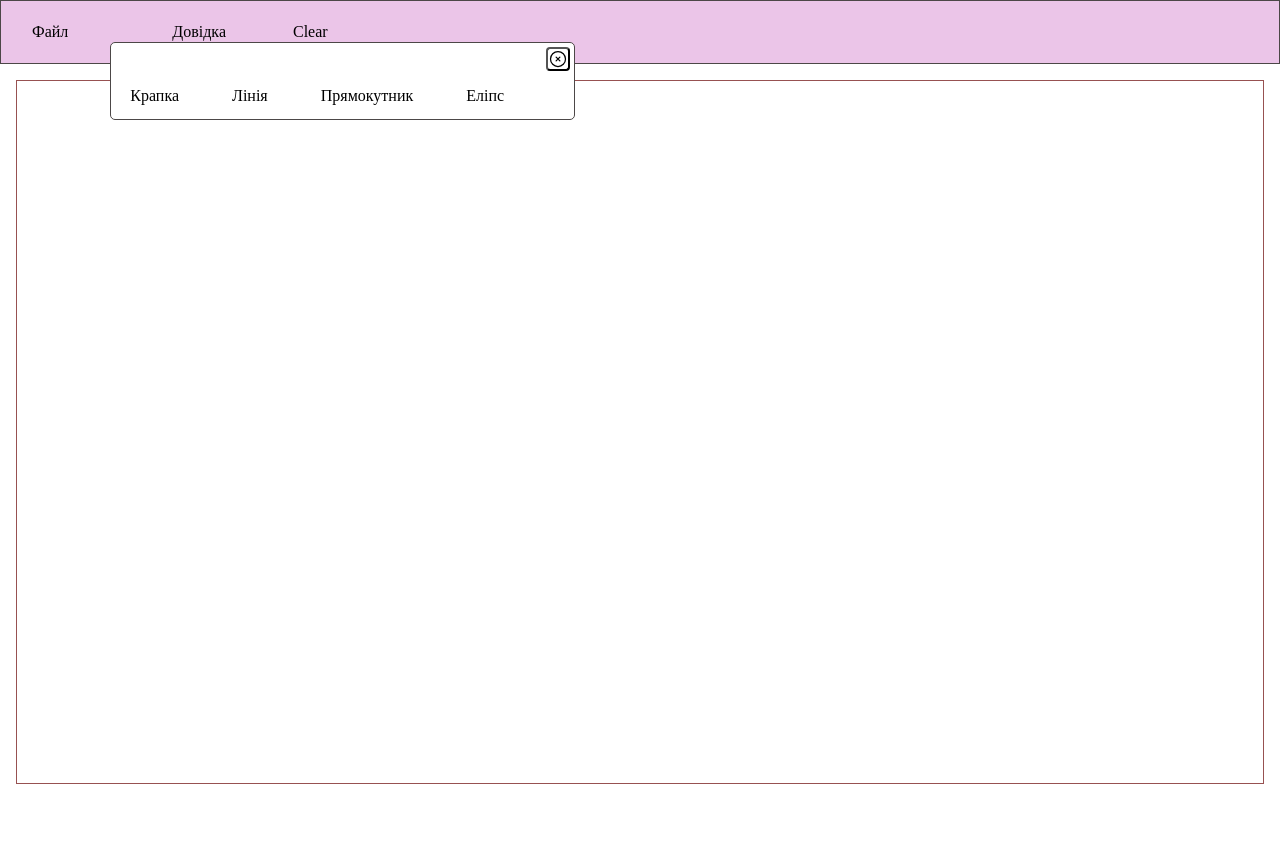
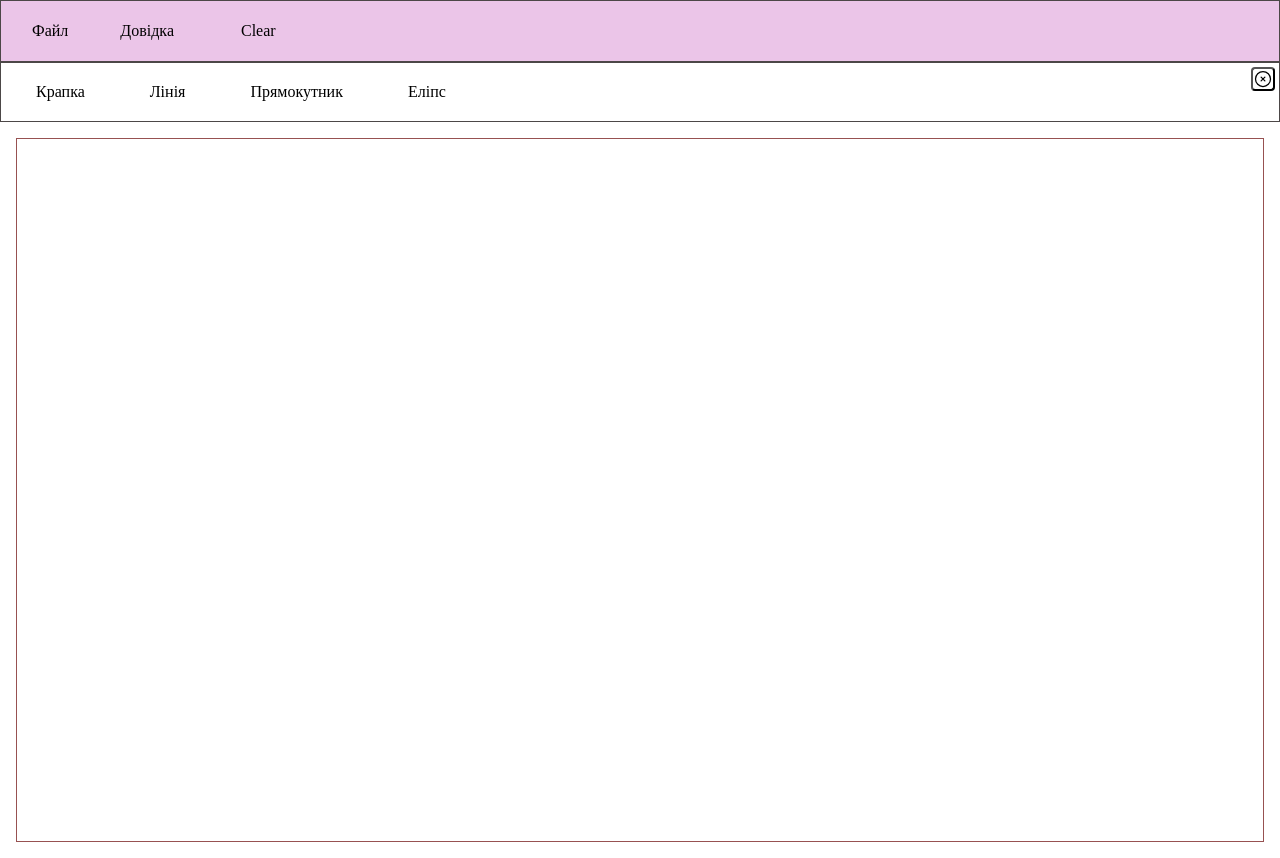
Before and after one commit to XxMariavxX/OOP-Labs, a website built with Vite: page Lab03/index.html in a window 1280 px wide. Both pictures are taken after a click on the item "Об’єкти". Before the commit the page ends 800 px from the top, so only its background shows below. Built offline with nearby package versions, Linux system fonts and the light colour scheme.

Commit message:
feat: create toolbar

```diff
--- a/Lab03/index.html
+++ b/Lab03/index.html
@@ -15,29 +15,19 @@
             class="nav__item nav__item--dropdown nav__item--border"
             id="objects-menu"
           >
-            <div class="objects-toggle" id="objects-toggle">Об’єкти</div>
-            <div class="dropdown objects-toolbar" id="objects-toolbar">
-              <button
-                class="toolbar-close"
-                id="objects-close"
-                type="button"
-                aria-label="Закрити меню"
-              >
-                <svg
-                  xmlns="http://www.w3.org/2000/svg"
-                  fill="none"
-                  viewBox="0 0 24 24"
-                  stroke-width="1.5"
-                  stroke="currentColor"
-                  class="size-6"
-                >
-                  <path
-                    stroke-linecap="round"
-                    stroke-linejoin="round"
-                    d="m9.75 9.75 4.5 4.5m0-4.5-4.5 4.5M21 12a9 9 0 1 1-18 0 9 9 0 0 1 18 0Z"
-                  />
-                </svg>
-              </button>
+            Об’єкти
+          </li>
+          <li class="nav__item nav__item--border">Довідка</li>
+          <li class="nav__item">
+            <div class="dropdown__item dropdown-clear" id="clear">Clear</div>
+          </li>
+        </ul>
+      </nav>
+    </header>
+
+    <div class="objects-toolbar" id="objects-toolbar">
+      <div class="objects-toolbar--items">
+
       <div
         class="dropdown__item"
         id="dot"
@@ -71,14 +61,29 @@
         Еліпс
       </div>
     </div>
-          </li>
-          <li class="nav__item nav__item--border">Довідка</li>
-          <li class="nav__item">
-            <div class="dropdown__item dropdown-clear" id="clear">Clear</div>
-          </li>
-        </ul>
-      </nav>
-    </header>
+    <button
+        class="toolbar-close"
+        id="objects-close"
+        type="button"
+        aria-label="Закрити меню"
+      >
+        <svg
+          xmlns="http://www.w3.org/2000/svg"
+          fill="none"
+          viewBox="0 0 24 24"
+          stroke-width="1.5"
+          stroke="currentColor"
+          class="size-6"
+        >
+          <path
+            stroke-linecap="round"
+            stroke-linejoin="round"
+            d="m9.75 9.75 4.5 4.5m0-4.5-4.5 4.5M21 12a9 9 0 1 1-18 0 9 9 0 0 1 18 0Z"
+          />
+        </svg>
+      </button>
+    </div>
+
     <main class="main-board" id="main-board">
       <div class="main-board__content" id="content">
         <canvas class="main-board__canvas" id="canvas"></canvas>
--- a/Lab03/src/js/generationEditor.js
+++ b/Lab03/src/js/generationEditor.js
@@ -43,23 +43,22 @@ export class GenerationEditor {
 
   bindMenu() {
     const objectsMenu = document.getElementById("objects-menu");
+    const objectsToolbar = document.getElementById("objects-toolbar");
+    const objectsClose = document.getElementById("objects-close");
 
     if (objectsMenu) {
       objectsMenu.addEventListener("click", (event) => {
         event.stopPropagation();
 
-        objectsMenu.classList.toggle("is-open");
-
-        if (typeof this.onInitMenuPopup === "function") {
-          this.onInitMenuPopup();
-        }
+        const isOpen = objectsMenu.classList.toggle("is-open");
+        objectsToolbar.classList.toggle("is-open", isOpen);
       });
     }
 
-    document.addEventListener("click", (event) => {
-      if (!objectsMenu.contains(event.target)) {
-        objectsMenu.classList.remove("is-open");
-      }
+    objectsClose.addEventListener("click", (event) => {
+      event.stopPropagation();
+      objectsMenu.classList.remove("is-open");
+      objectsToolbar.classList.remove("is-open");
     });
 
     Object.keys(this.shapeTypes).forEach((type) => {
@@ -75,6 +74,8 @@ export class GenerationEditor {
       this.count = 0;
       this.currentShape = null;
       this.isDrawing = false;
+      objectsMenu.classList.remove("is-open");
+      objectsToolbar.classList.remove("is-open");
       this.resetSelection();
     });
   }
--- a/Lab03/src/styles/style.css
+++ b/Lab03/src/styles/style.css
@@ -19,7 +19,7 @@ html {
   padding: 0 20px;
   border: 1px solid #4c4747;
   width: 100%;
-  min-height: 64px;
+  min-height: 50px;
   background-color: #e6b4e2c5;
   box-sizing: border-box;
 }
@@ -50,39 +50,36 @@ html {
   box-sizing: border-box;
 }
 
-.dropdown {
-  display: none;
-  position: absolute;
-  top: 100%;
-  left: 0;
-  flex-direction: row;
-  align-items: center;
-  gap: 4px;
-  padding: 34px 36px 4px 4px;
-  background-color: #ffffff;
-  border: 1px solid #4c4747;
-  border-radius: 5px;
-  z-index: 100;
+.nav__item--dropdown {
+  position: relative;
+  cursor: pointer;
+  user-select: none;
 }
 
-.dropdown::before {
-  content: "";
-  position: absolute;
-  top: -10px;
-  left: 0;
+.objects-toolbar {
+  display: none;
+  position: relative;
   width: 100%;
-  height: 10px;
+  background-color: #ffffff;
+  border-bottom: 1px solid #4c4747;
+  border: 1px solid #4c4747;
+  padding: 10px 40px 10px 20px;
+  box-sizing: border-box;
+  align-items: center;
 }
 
-.nav__item--dropdown.is-open .dropdown {
+.objects-toolbar.is-open {
   display: flex;
 }
 
-.objects-toggle {
+.objects-toolbar--items {
   display: flex;
+  flex-direction: row;
+  align-items: center;
+  gap: 16px;
 }
 
-.nav__item--dropdown.is-open .objects-toggle {
+.nav__item--dropdown.is-open {
   display: none;
 }
 
```
Lines whose indentation alone changed are shown as unchanged.
